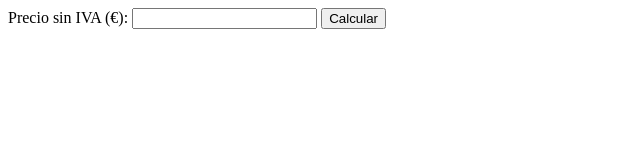
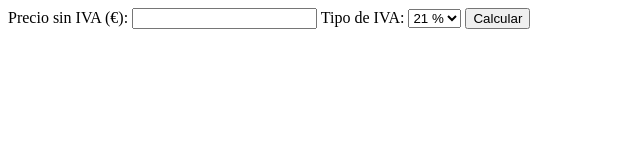
Before and after one commit to EugeBr/daw_tarea_2_git, a website: page index.html in a window 1280 px wide. Shown: the whole page, without its empty margins (0-640 px from the left). Drawn offline with Linux system fonts and the light colour scheme.

Commit message:
feat: agregar selector de tipo de iva

```diff
--- a/index.html
+++ b/index.html
@@ -1,15 +1,23 @@
 <!doctype html>
 <html lang="es">
-
-<head>
+  <head>
     <meta charset="utf-8" />
     <title>Precio con IVA</title>
     <script src="js/script.js" defer></script>
-</head>
+  </head>
 
-<body> <label for="precio">Precio sin IVA (€):</label> <input id="precio" type="text" inputmode="decimal" /> <button
-        id="calcular" type="button">Calcular</button>
+  <body>
+    <label for="precio">Precio sin IVA (€):</label>
+    <input id="precio" type="text" inputmode="decimal" />
+
+    <label for="iva">Tipo de IVA:</label>
+    <select id="iva">
+      <option value="0.21">21 %</option>
+      <option value="0.10">10 %</option>
+      <option value="0.04">4 %</option>
+    </select>
+
+    <button id="calcular" type="button">Calcular</button>
     <p id="resultado"></p>
-</body>
-
+  </body>
 </html>
```
